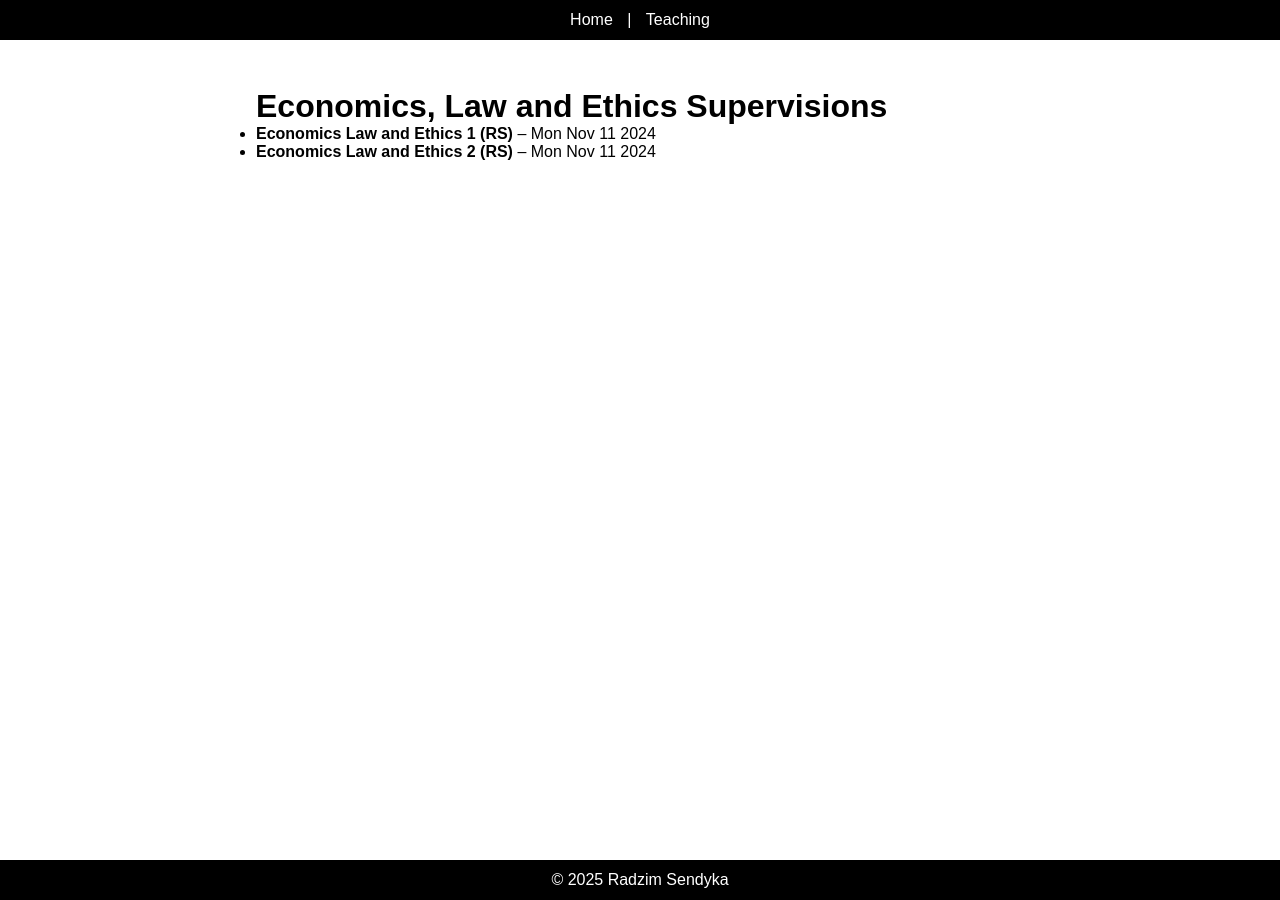
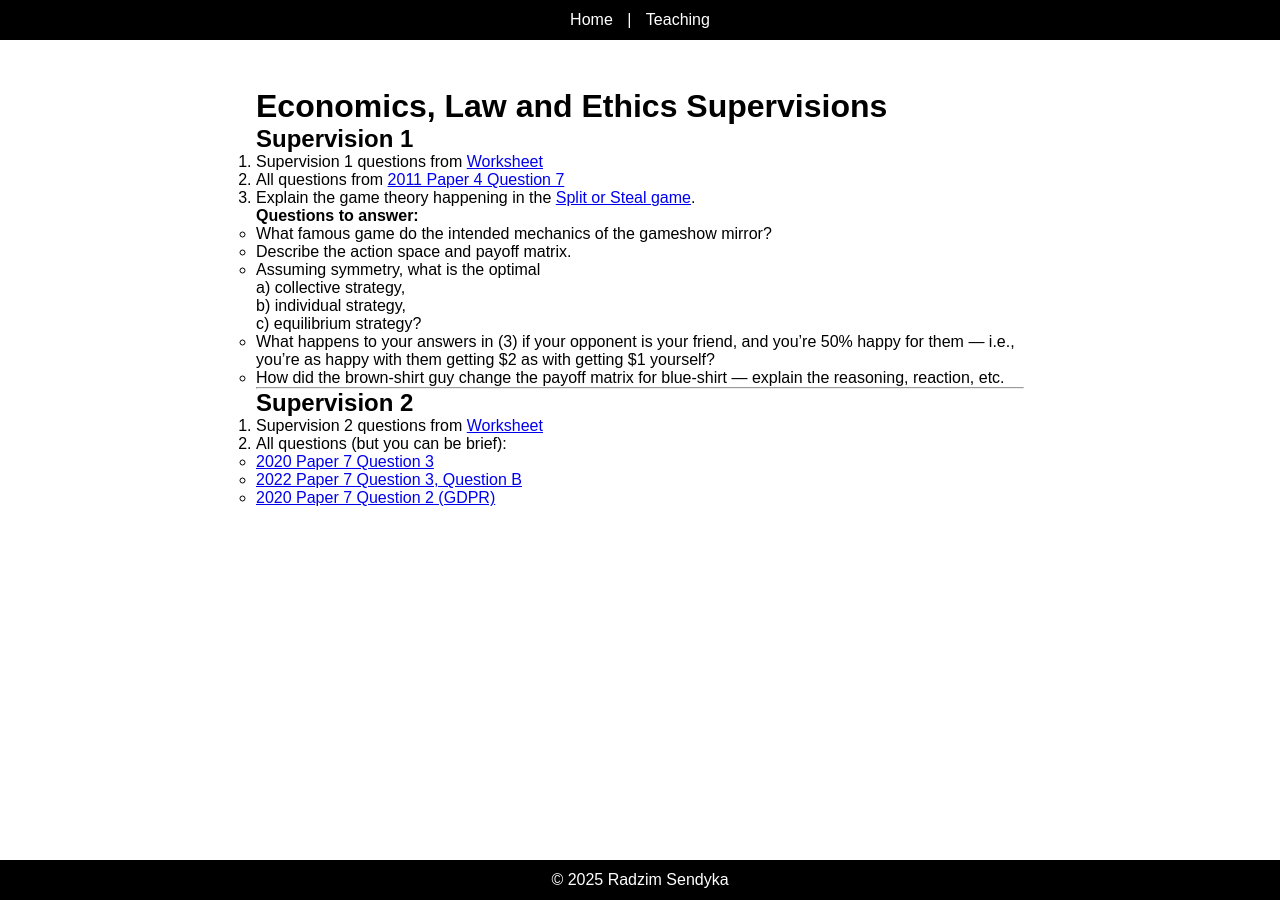
Before and after one commit to Radzim/radzim.github.io, a Jekyll site: the page built from teaching/economics-law-and-ethics.md, in a window 1280 px wide. Built offline with Jekyll 4.4.1, drawn with Linux system fonts in a browser that asks for light colours.

Commit message:
Update economics-law-and-ethics.md

```diff
--- a/teaching/economics-law-and-ethics.md
+++ b/teaching/economics-law-and-ethics.md
@@ -5,5 +5,31 @@ title: Economics, Law and Ethics
 
 # Economics, Law and Ethics Supervisions
 
-- **Economics Law and Ethics 1 (RS)** – Mon Nov 11 2024
-- **Economics Law and Ethics 2 (RS)** – Mon Nov 11 2024
+## Supervision 1
+
+1. Supervision 1 questions from [Worksheet](https://www.cl.cam.ac.uk/teaching/2425/EconLaw/supervision-material-2024-25.pdf)
+
+2. All questions from [2011 Paper 4 Question 7](https://www.cl.cam.ac.uk/teaching/exams/pastpapers/y2011p4q7.pdf)
+
+3. Explain the game theory happening in the [Split or Steal game](https://www.youtube.com/watch?v=S0qjK3TWZE8).
+
+   **Questions to answer:**
+   - What famous game do the intended mechanics of the gameshow mirror?
+   - Describe the action space and payoff matrix.
+   - Assuming symmetry, what is the optimal
+     a) collective strategy,
+     b) individual strategy,
+     c) equilibrium strategy?
+   - What happens to your answers in (3) if your opponent is your friend, and you’re 50% happy for them — i.e., you're as happy with them getting \$2 as with getting \$1 yourself?
+   - How did the brown-shirt guy change the payoff matrix for blue-shirt — explain the reasoning, reaction, etc.
+
+---
+
+## Supervision 2
+
+1. Supervision 2 questions from [Worksheet](https://www.cl.cam.ac.uk/teaching/2425/EconLaw/supervision-material-2024-25.pdf)
+
+2. All questions (but you can be brief):
+   - [2020 Paper 7 Question 3](https://www.cl.cam.ac.uk/teaching/exams/pastpapers/y2020p7q3.pdf)
+   - [2022 Paper 7 Question 3, Question B](https://www.cl.cam.ac.uk/teaching/exams/pastpapers/y2022p7q3.pdf)
+   - [2020 Paper 7 Question 2 (GDPR)](https://www.cl.cam.ac.uk/teaching/exams/pastpapers/y2020p7q2.pdf)
```
